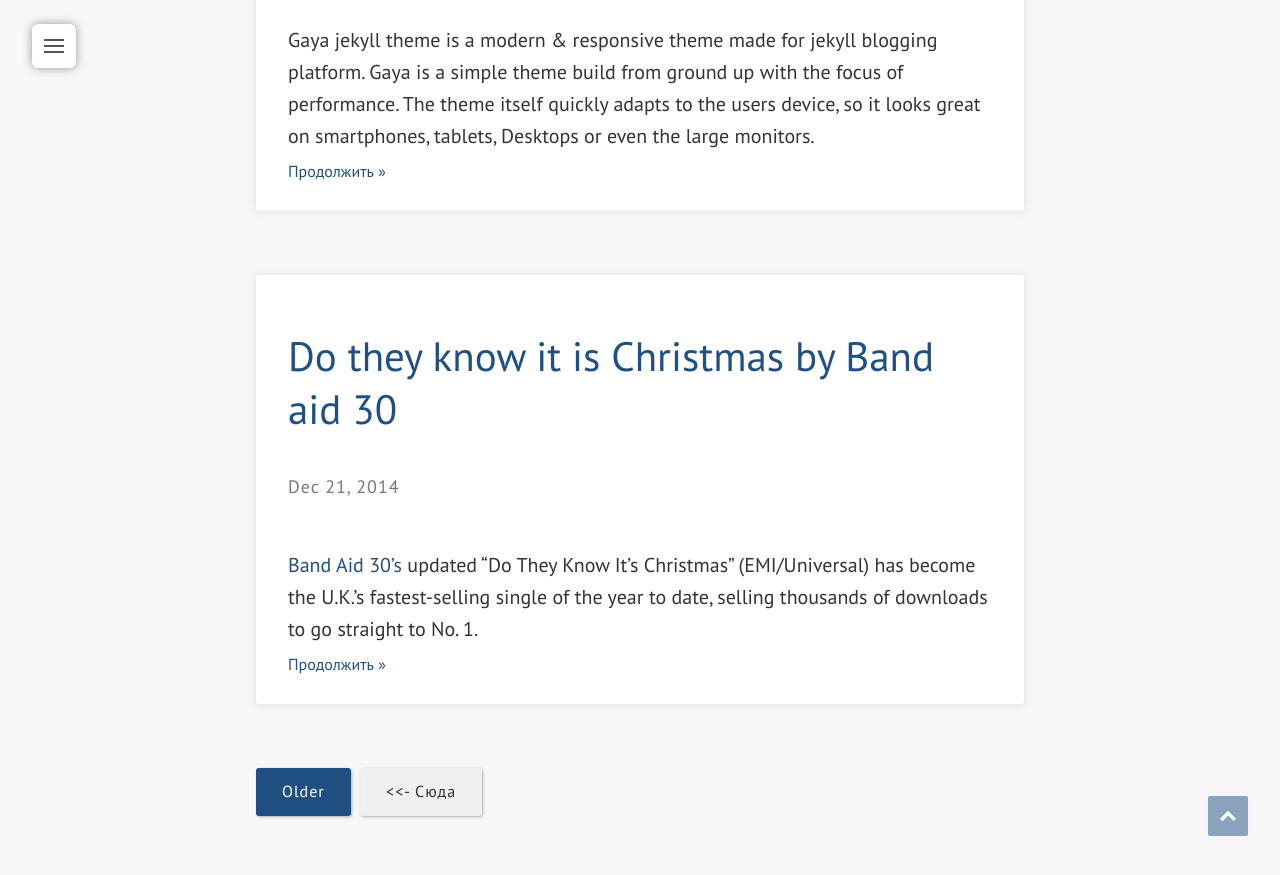
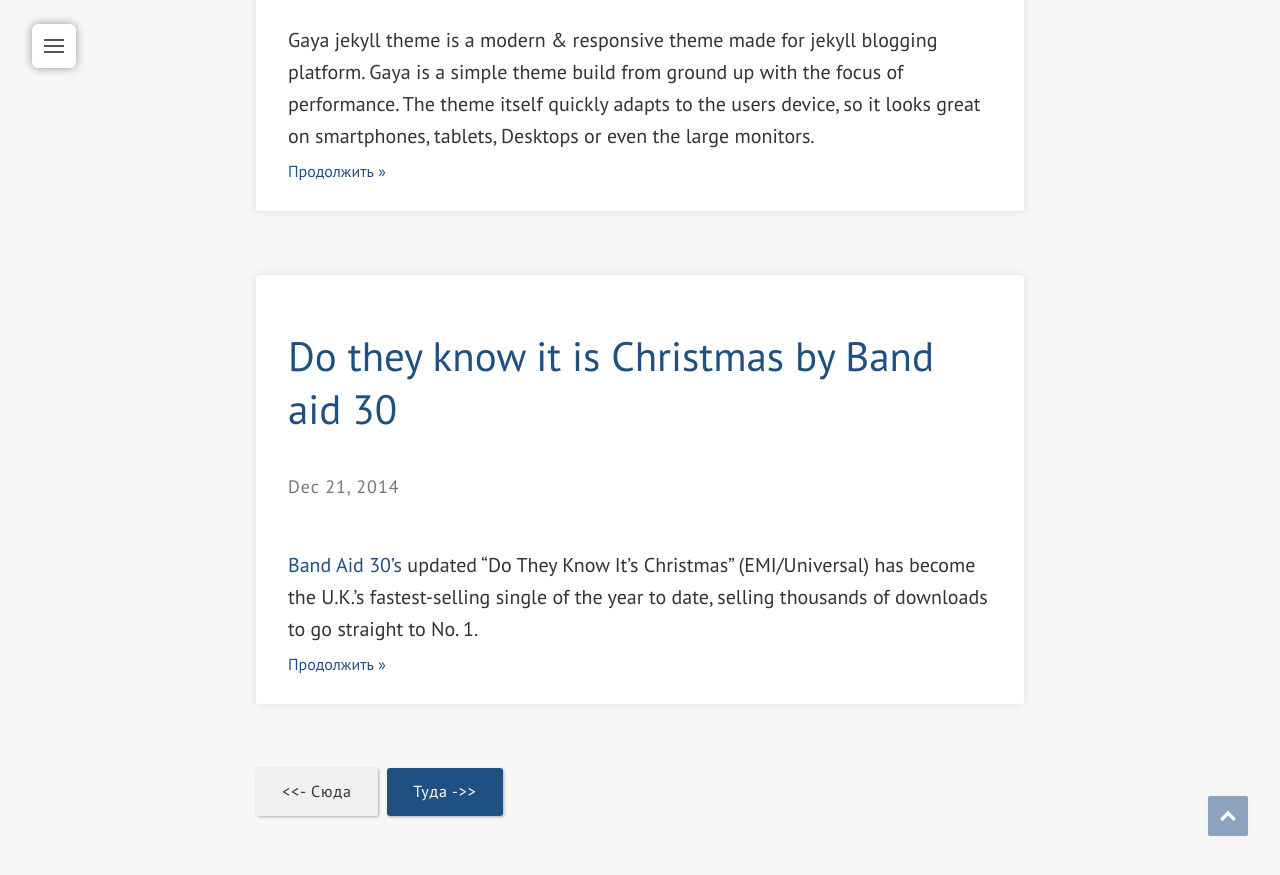
Before and after one commit to dein0s-tired/projecteye, a Jekyll site: the page built from index.html, in a window 1280 px wide and 900 px high, scrolled down 2731 px. Shown: the top 875 px of the window. Built offline with Jekyll 4.4.1, drawn with Linux system fonts in a browser that asks for light colours; nearby versions of some CDN libraries; the list of posts is cut into pages by our own code.

Commit message:
switched pagination buttons

```diff
--- a/index.html
+++ b/index.html
@@ -46,17 +46,18 @@
 {% if paginator.total_pages > 1 %}
 <div class="pagination">
 
-  {% if paginator.next_page %}
-      <a class="pagination-item older btn" href="{{ paginator.next_page_path | prepend: site.baseurl | append: '/' | replace: '//', '/' }}">Older</a>
-  {% else %}
+
+    {% if paginator.previous_page %}
+    <a class="pagination-item newer btn " href="{{ paginator.previous_page_path | prepend: site.baseurl | append: '/' | replace: '//', '/' }}"><<- Сюда</a>
+    {% else %}
+    <span class="pagination-item newer btn-disabled"><<- Сюда</span>
+    {% endif %}
+
+    {% if paginator.next_page %}
+      <a class="pagination-item older btn" href="{{ paginator.next_page_path | prepend: site.baseurl | append: '/' | replace: '//', '/' }}">Туда ->></a>
+    {% else %}
     <span class="pagination-item older btn-disabled">Туда ->></span>
-  {% endif %}
-
-  {% if paginator.previous_page %}
-    <a class="pagination-item newer btn " href="{{ paginator.previous_page_path | prepend: site.baseurl | append: '/' | replace: '//', '/' }}">Newer</a>
-  {% else %}
-    <span class="pagination-item newer btn-disabled"><<- Сюда</span>
-  {% endif %}
+    {% endif %}
 
 </div>
 {% endif %}
```
